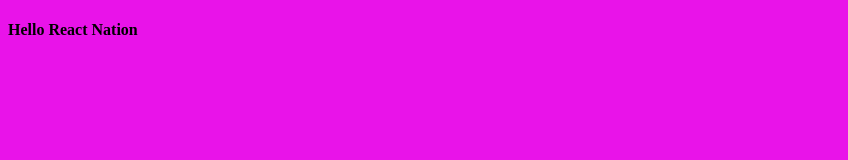
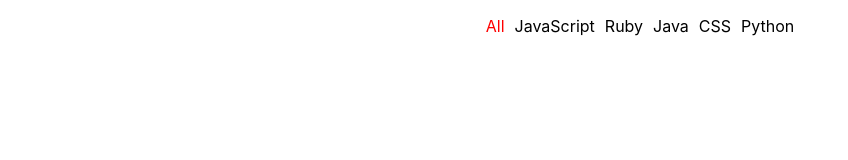
Before and after one commit to kisakyegordon/github-battle, a React app: page / in a window 1280 px wide. Shown: the whole page, without its empty margins (0-848 px from the left). Built offline with nearby package versions, Linux system fonts and the light colour scheme.

Commit message:
Popular Component

```diff
--- a/app/index.css
+++ b/app/index.css
@@ -1,3 +1,22 @@
 body{
-background:rgb(233, 19, 233);
+font-family: -apple-system, -apple-system, BlinkMacSystemFont, 'Segoe UI', Roboto, Oxygen, Ubuntu, Cantarell, 'Open Sans', 'Helvetica Neue', sans-serif;
 }
+
+ul {
+    padding:0;
+}
+
+li{
+    list-style-type: none;
+    padding: 0px 5px
+}
+
+.container{
+    max-width:960px;
+    margin: 0 auto;
+}
+
+.languages{
+    display: flex;
+    justify-content: center;
+}
--- a/app/index.js
+++ b/app/index.js
@@ -1,15 +1,7 @@
 import React, { Component } from 'react';
 import ReactDOM from 'react-dom';
 require('./index.css');
+import App from '../components/App';
 
-class App extends Component{
-    render(){
-        return (
-            <div>
-                <h4> Hello React Nation </h4>
-            </div>
-        )
-    }
-}
 
 ReactDOM.render(<App />, document.getElementById('app'))
--- /dev/null
+++ b/components/App.js
@@ -0,0 +1,15 @@
+import React, {Component} from 'react';
+import Popular from '../components/popular';
+
+
+class App extends Component{
+    render(){
+        return (
+            <div>
+                <Popular />
+            </div>
+        )
+    }
+}
+
+export default App;
--- /dev/null
+++ b/components/popular.js
@@ -0,0 +1,42 @@
+import React, {Component} from 'react';
+
+class Popular extends Component{
+    constructor(props){
+        super(props);
+        this.state = {
+            selectedLanguage: 'All',
+        };
+        this.updateLanguage = this.updateLanguage.bind(this);
+    }
+
+    updateLanguage(lang){
+        this.setState(function (){
+            return {
+                selectedLanguage: lang,
+            }
+        });
+    }
+
+    render(){
+        var languages = ['All', 'JavaScript', 'Ruby', 'Java', 'CSS', 'Python'];
+        return (
+            <div>
+            <ul className='languages'>
+            {languages.map(function (lang){
+                return (
+                    <li key={lang}
+                    style={lang === this.state.selectedLanguage? {color:'red'}: null}
+                    onClick={this.updateLanguage.bind(null, lang)}
+                    >
+                    {lang} </li>
+                )
+            }, this)
+        }
+        </ul>
+        </div>
+        )
+
+    }
+}
+
+export default Popular;
```
